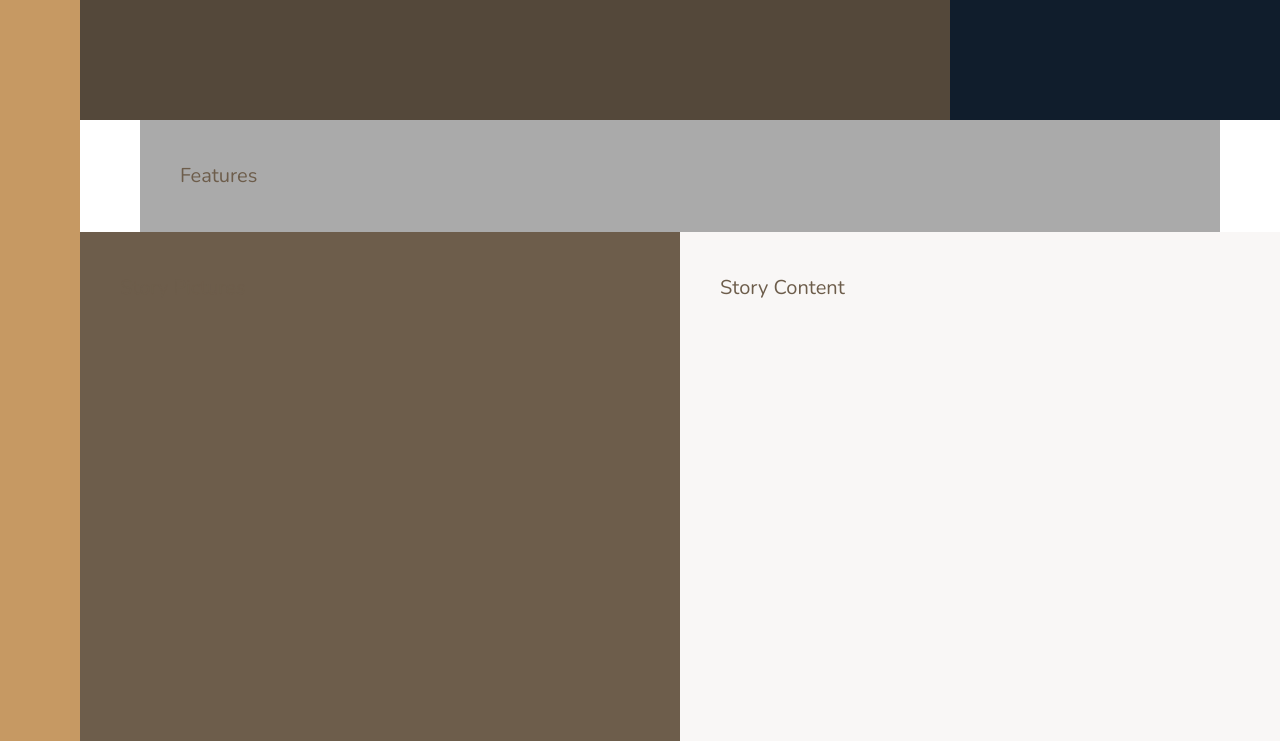
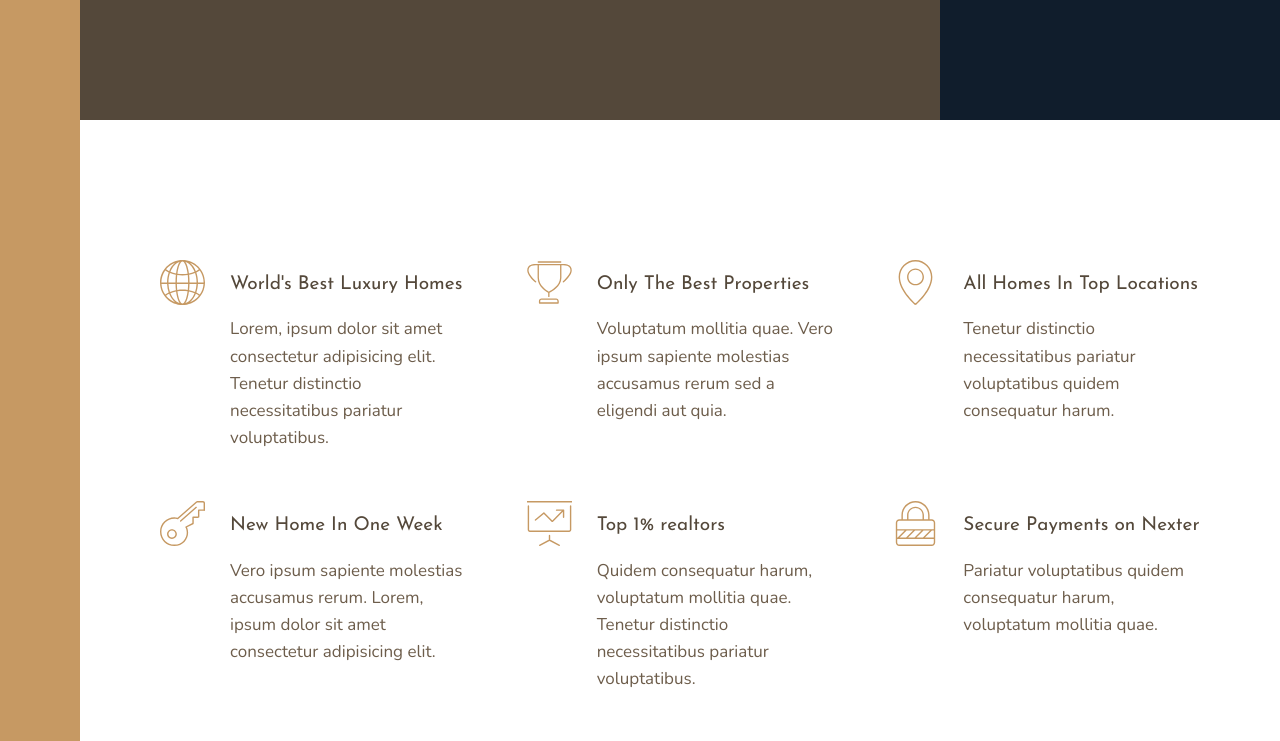
Before and after one commit to Abdullah700/css-project-Nexter, a website: page index.html in a window 1280 px wide. Shown: the part 520-1261 px from the top of the page. Drawn offline with nearby package versions, Linux system fonts and the light colour scheme.

Commit message:
features section done

```diff
--- a/index.html
+++ b/index.html
@@ -1,5 +1,6 @@
 <!DOCTYPE html>
 <html lang="en">
+
 <head>
     <meta charset="UTF-8">
     <meta name="viewport" content="width=device-width, initial-scale=1.0">
@@ -11,6 +12,7 @@
 
     <title>nexter &mdash; your home, your freedom</title>
 </head>
+
 <body class="container">
     <div class="sidebar">
         Sidebar
@@ -26,7 +28,87 @@
 
 
     <section class="features">
-            Features
+        <div class="feature">
+            <svg class="feature__icon">
+                <use xlink:href="img/sprite.svg#icon-global"></use>
+            </svg>
+            <h4 class="heading-4 heading-4--dark">
+                World's Best Luxury Homes
+            </h4>
+            <p class="feature__text">
+
+                Lorem, ipsum dolor sit amet consectetur adipisicing elit. Tenetur distinctio necessitatibus pariatur
+                voluptatibus.
+            </p>
+        </div>
+
+        <div class="feature">
+            <svg class="feature__icon">
+                <use xlink:href="img/sprite.svg#icon-trophy"></use>
+            </svg>
+            <h4 class="heading-4 heading-4--dark">
+                Only The Best Properties
+            </h4>
+            <p class="feature__text">
+
+                Voluptatum mollitia quae. Vero ipsum sapiente molestias accusamus rerum sed a eligendi aut quia.
+            </p>
+        </div>
+
+        <div class="feature">
+            <svg class="feature__icon">
+                <use xlink:href="img/sprite.svg#icon-map-pin"></use>
+            </svg>
+            <h4 class="heading-4 heading-4--dark">
+                All Homes In Top Locations
+            </h4>
+            <p class="feature__text">
+
+                Tenetur distinctio necessitatibus pariatur voluptatibus quidem consequatur harum.
+            </p>
+        </div>
+
+        <div class="feature">
+            <svg class="feature__icon">
+                <use xlink:href="img/sprite.svg#icon-key"></use>
+            </svg>
+            <h4 class="heading-4 heading-4--dark">
+                New Home In One Week
+            </h4>
+            <p class="feature__text">
+
+                Vero ipsum sapiente molestias accusamus rerum. Lorem, ipsum dolor sit amet consectetur adipisicing
+                elit.
+            </p>
+        </div>
+
+        <div class="feature">
+            <svg class="feature__icon">
+                <use xlink:href="img/sprite.svg#icon-presentation"></use>
+            </svg>
+            <h4 class="heading-4 heading-4--dark">
+                Top 1% realtors
+            </h4>
+            <p class="feature__text">
+
+                Quidem consequatur harum, voluptatum mollitia quae. Tenetur distinctio necessitatibus pariatur
+                voluptatibus.
+            </p>
+        </div>
+
+        <div class="feature">
+            <svg class="feature__icon">
+                <use xlink:href="img/sprite.svg#icon-lock"></use>
+            </svg>
+            <h4 class="heading-4 heading-4--dark">
+                Secure Payments on Nexter
+            </h4>
+            <p class="feature__text">
+
+                Pariatur voluptatibus quidem consequatur harum, voluptatum mollitia quae.
+            </p>
+        </div>
+
     </section>
 
     <div class="story__pictures">
@@ -52,4 +134,5 @@
         footer
     </footer>
 </body>
+
 </html>
--- a/sass/_base.scss
+++ b/sass/_base.scss
@@ -37,10 +37,6 @@ body {
 .container {
     display: grid;
     grid-template-rows: 80vh min-content 40vw repeat(3, min-content);
-    grid-template-columns: [sidebar-start]8rem[sidebar-end full-start] 1fr [center-start] repeat(8, [col-start] minmax(min-content, 14rem) [col-end]) [center-end] 1fr [full-end];
+    grid-template-columns: [sidebar-start]8rem[sidebar-end full-start] minmax(8rem, 1fr) [center-start] repeat(8, [col-start] minmax(min-content, 14rem) [col-end]) [center-end] minmax(8rem, 1fr) [full-end];
 
-    &>* {
-        padding: 4rem;
-        font-size: 2rem;
-    }
 }
--- a/sass/_features.scss
+++ b/sass/_features.scss
@@ -1,4 +1,32 @@
-.features{
-    background-color: $color-grey-light-2;
-    grid-column: center-start / center-end
+.features {
+    grid-column: center-start / center-end;
+    margin: 15rem 0;
+    display: grid;
+    grid-template-columns: repeat(auto-fit, minmax(25rem, 1fr));
+    grid-gap: 6rem;
+    align-items: start;
 }
+
+
+.feature {
+
+
+    display: grid;
+    grid-template-columns: min-content 1fr;
+    grid-row-gap: 1.5rem;
+    grid-column-gap: 2.5rem;
+
+
+    &__icon {
+        fill: $color-primary;
+        width: 4.5rem;
+        height: 4.5rem;
+        grid-row: 1 / span 2;
+        transform: translateY(-1rem);
+    }
+
+    &__text {
+        font-size: 1.7rem;
+
+    }
+}
--- a/sass/_typography.scss
+++ b/sass/_typography.scss
@@ -0,0 +1,30 @@
+%heading {
+    font-family: $font-display;
+    font-weight: 400;
+}
+
+.heading-1 {
+    @extend %heading;
+}
+
+.heading-2 {
+    @extend %heading;
+}
+
+.heading-3 {
+    @extend %heading;
+}
+
+.heading-4 {
+    @extend %heading;
+    font-size: 1.9rem;
+
+    &--light {
+        color: $color-grey-light-1;
+    }
+
+    &--dark {
+        color: $color-grey-dark-1;
+    }
+
+}
```
Also changed, not shown: css/style.css. Lines whose indentation alone changed are shown as unchanged.
